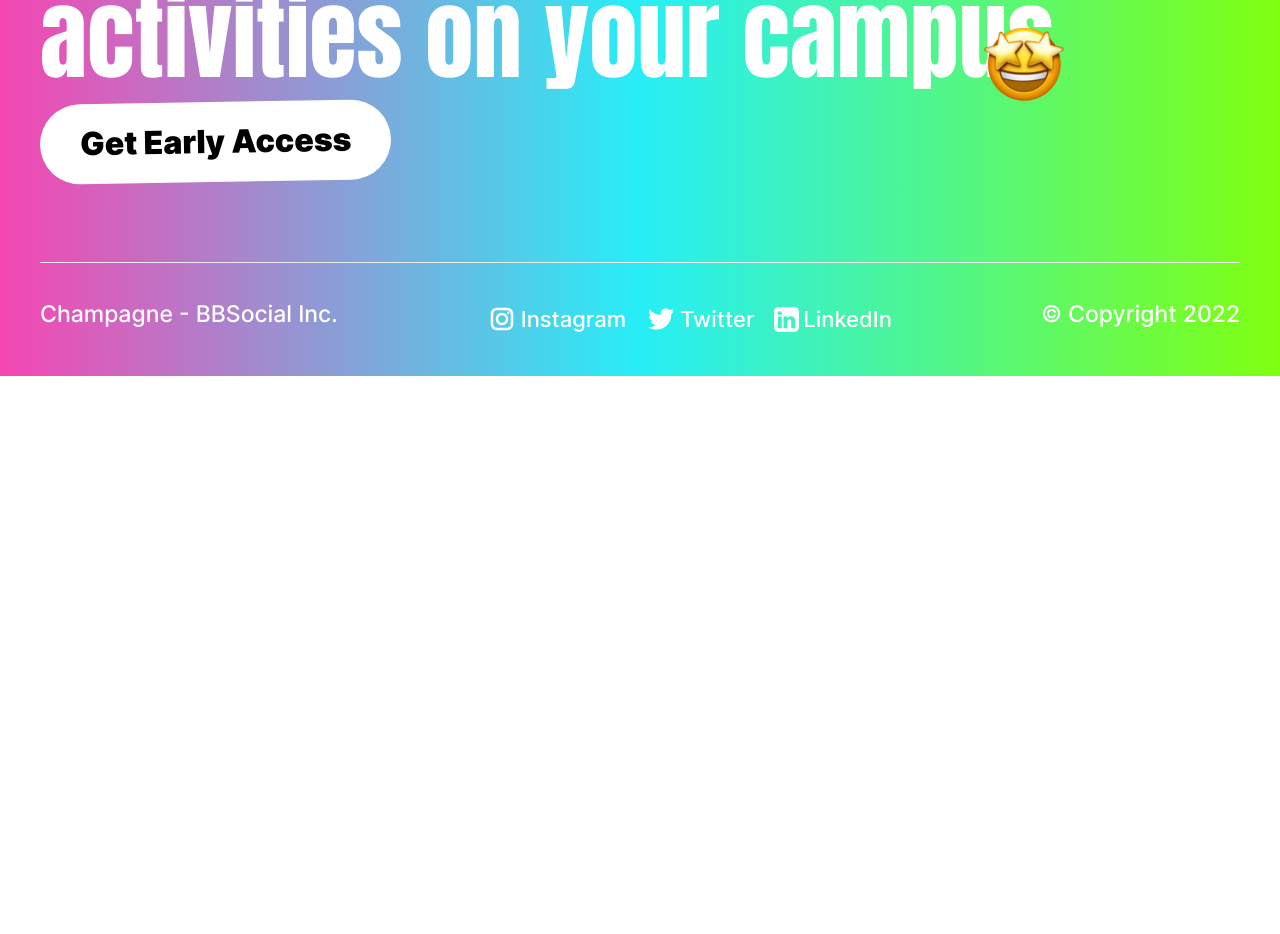
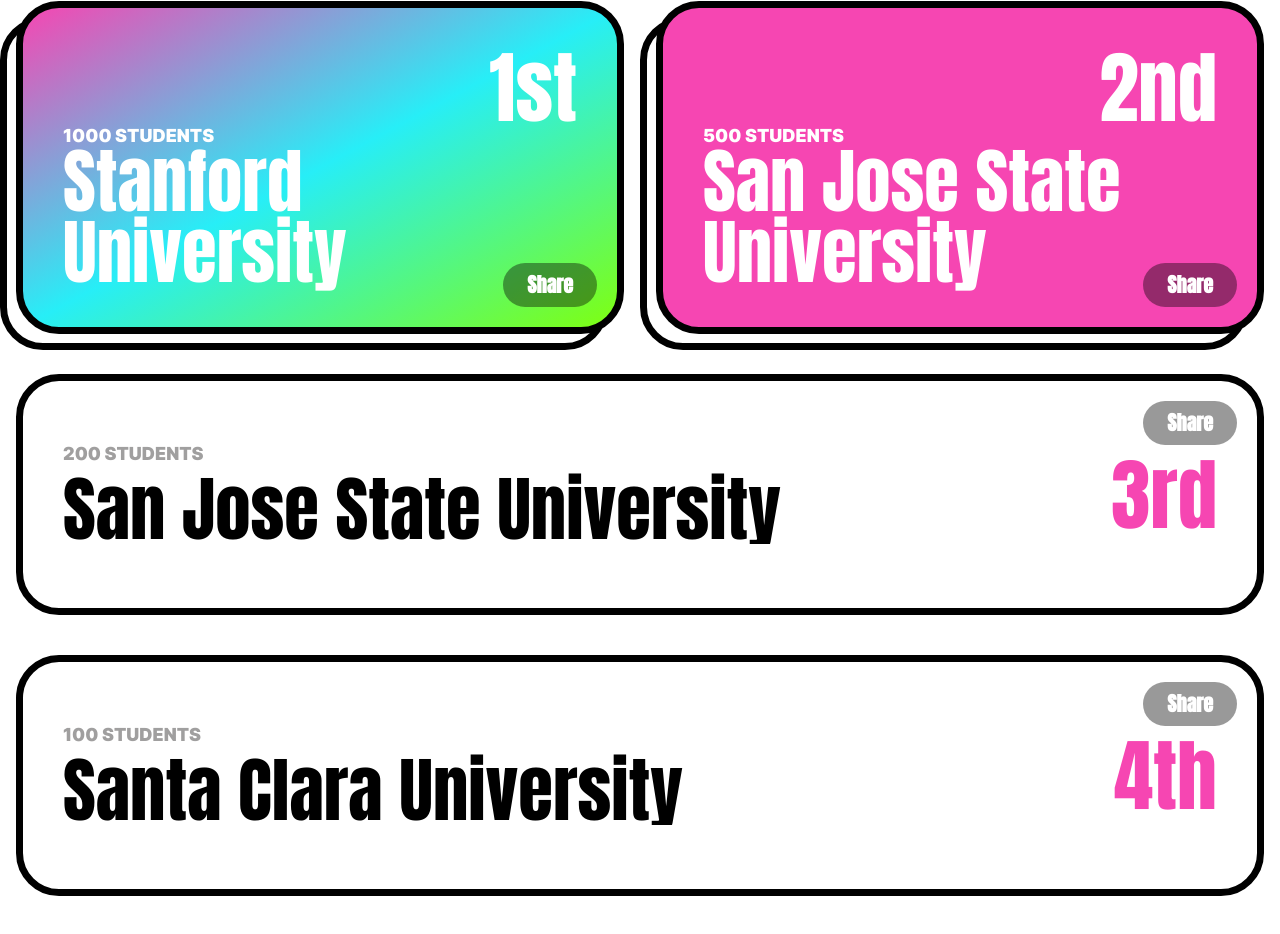
Before and after one commit to kangah-codes/champagne, a Next.js app: page /leaderboard in a window 1280 px wide. Shown: the part 1340-2274 px from the top of the page. Before the commit the page ends 1716 px from the top, so only its background shows below. Built offline with nearby package versions, Linux system fonts and the light colour scheme; what @plaiceholder/tailwindcss would draw is missing.

Commit message:
leaderboard

```diff
--- a/pages/leaderboard.tsx
+++ b/pages/leaderboard.tsx
@@ -34,10 +34,10 @@
 				</div>
 			</div>
 
-			<div className="w-full max-w-[80%] flex mx-auto">
+			<div className="w-full max-w-5xl xl:max-w-7xl 2xl:max-w-screen-2xl flex mx-auto">
 				<div className="pb-[8rem]">
-					<div className="gap-x-10 flex flex-row space-x-5">
-						<div className="rounded-[43px] border-[7px] border-black p-16 flex flex-row space-x-32">
+					<div className="flex flex-row space-x-5">
+						<div className="rounded-[43px] border-[7px] border-black p-16 flex flex-row space-x-10">
 							<div className="flex flex-col space-y-10">
 								<p className="text-champagne-light-gray text-[15px] leading-[15px] font-black">
 									Number of signups
@@ -157,13 +157,125 @@
 					</div>
 				</div>
 			</div>
+
+			<div className="w-full max-w-5xl xl:max-w-7xl 2xl:max-w-screen-2xl mx-auto flex items-center justify-center">
+				<div className="w-full pb-[8rem] flex flex-col">
+					<div className="relative">
+						<h1 className="text-[97px] font-anton leading-[92px] text-black w-full">
+							College Hallway
+							<br />
+							Ranking 🍾
+						</h1>
+					</div>
+
+					<div className="grid grid-cols-2 my-14 gap-x-8 gap-y-10">
+						<div className="relative">
+							<div className="border-[7px] border-black rounded-[43px] bg-white p-10 absolute w-full h-full z-[1] -left-4 -bottom-4" />
+							<div className="border-[7px] text-white border-black rounded-[43px] bg-gradient-to-br from-champagne-pink relative via-champagne-light-blue to-champagne-green p-10 z-[20] flex flex-col">
+								<div className="grid w-full items-end justify-items-end">
+									<h1 className="text-[79px] font-anton leading-[79px]">
+										1st
+									</h1>
+								</div>
+								<div className="flex flex-col max-w-md">
+									<h1 className="uppercase text-[18px] font-black leading-[18px]">
+										1000 students
+									</h1>
+									<h1 className="text-[71px] font-anton leading-[71px] w-full">
+										Stanford University
+									</h1>
+								</div>
+
+								<div className="bg-black text-white rounded-full flex flex-row space-x-2 items-center justify-center py-3 px-6 text-base font-black absolute bottom-5 right-5 bg-opacity-40">
+									<p className="text-[20px] font-anton leading-[20px]">
+										Share
+									</p>
+								</div>
+							</div>
+						</div>
+
+						<div className="relative">
+							<div className="border-[7px] border-black rounded-[43px] bg-white p-10 absolute w-full h-full z-[1] -left-4 -bottom-4" />
+							<div className="border-[7px] text-white border-black rounded-[43px] bg-champagne-pink relative p-10 z-[20] flex flex-col">
+								<div className="grid w-full items-end justify-items-end">
+									<h1 className="text-[79px] font-anton leading-[79px]">
+										2nd
+									</h1>
+								</div>
+								<div className="flex flex-col max-w-md">
+									<h1 className="uppercase text-[18px] font-black leading-[18px]">
+										500 students
+									</h1>
+									<h1 className="text-[71px] font-anton leading-[71px] w-full">
+										San Jose State University
+									</h1>
+								</div>
+
+								<div className="bg-black text-white rounded-full flex flex-row space-x-2 items-center justify-center py-3 px-6 text-base font-black absolute bottom-5 right-5 bg-opacity-40">
+									<p className="text-[20px] font-anton leading-[20px]">
+										Share
+									</p>
+								</div>
+							</div>
+						</div>
+
+						<div className="relative col-span-2">
+							<div className="border-[7px] text-black border-black rounded-[43px] bg-white relative px-10 py-16 z-[20] flex flex-row items-center">
+								<div className="flex flex-col max-w-[70%] space-y-2.5">
+									<h1 className="uppercase text-[18px] font-black leading-[18px] text-champagne-light-gray">
+										200 students
+									</h1>
+									<h1 className="text-[71px] font-anton leading-[71px] w-full truncate">
+										San Jose State University
+									</h1>
+								</div>
+								<div className="grid w-full items-end justify-items-end">
+									<h1 className="text-[79px] font-anton leading-[79px] text-champagne-pink">
+										3rd
+									</h1>
+								</div>
+
+								<div className="bg-black text-white rounded-full flex flex-row space-x-2 items-center justify-center py-3 px-6 text-base font-black absolute top-5 right-5 bg-opacity-40">
+									<p className="text-[20px] font-anton leading-[20px]">
+										Share
+									</p>
+								</div>
+							</div>
+						</div>
+
+						<div className="relative col-span-2">
+							<div className="border-[7px] text-black border-black rounded-[43px] bg-white relative px-10 py-16 z-[20] flex flex-row items-center">
+								<div className="flex flex-col max-w-[70%] space-y-2.5">
+									<h1 className="uppercase text-[18px] font-black leading-[18px] text-champagne-light-gray">
+										100 students
+									</h1>
+									<h1 className="text-[71px] font-anton leading-[71px] w-full truncate">
+										Santa Clara University
+									</h1>
+								</div>
+								<div className="grid w-full items-end justify-items-end">
+									<h1 className="text-[79px] font-anton leading-[79px] text-champagne-pink">
+										4th
+									</h1>
+								</div>
+
+								<div className="bg-black text-white rounded-full flex flex-row space-x-2 items-center justify-center py-3 px-6 text-base font-black absolute top-5 right-5 bg-opacity-40">
+									<p className="text-[20px] font-anton leading-[20px]">
+										Share
+									</p>
+								</div>
+							</div>
+						</div>
+					</div>
+				</div>
+			</div>
 		</div>
 	);
 }
 
 export default function LeaderBoard() {
 	return (
-		<Layout>
+		<Layout footer={false}>
 			<Hero />
 		</Layout>
 	);
```
